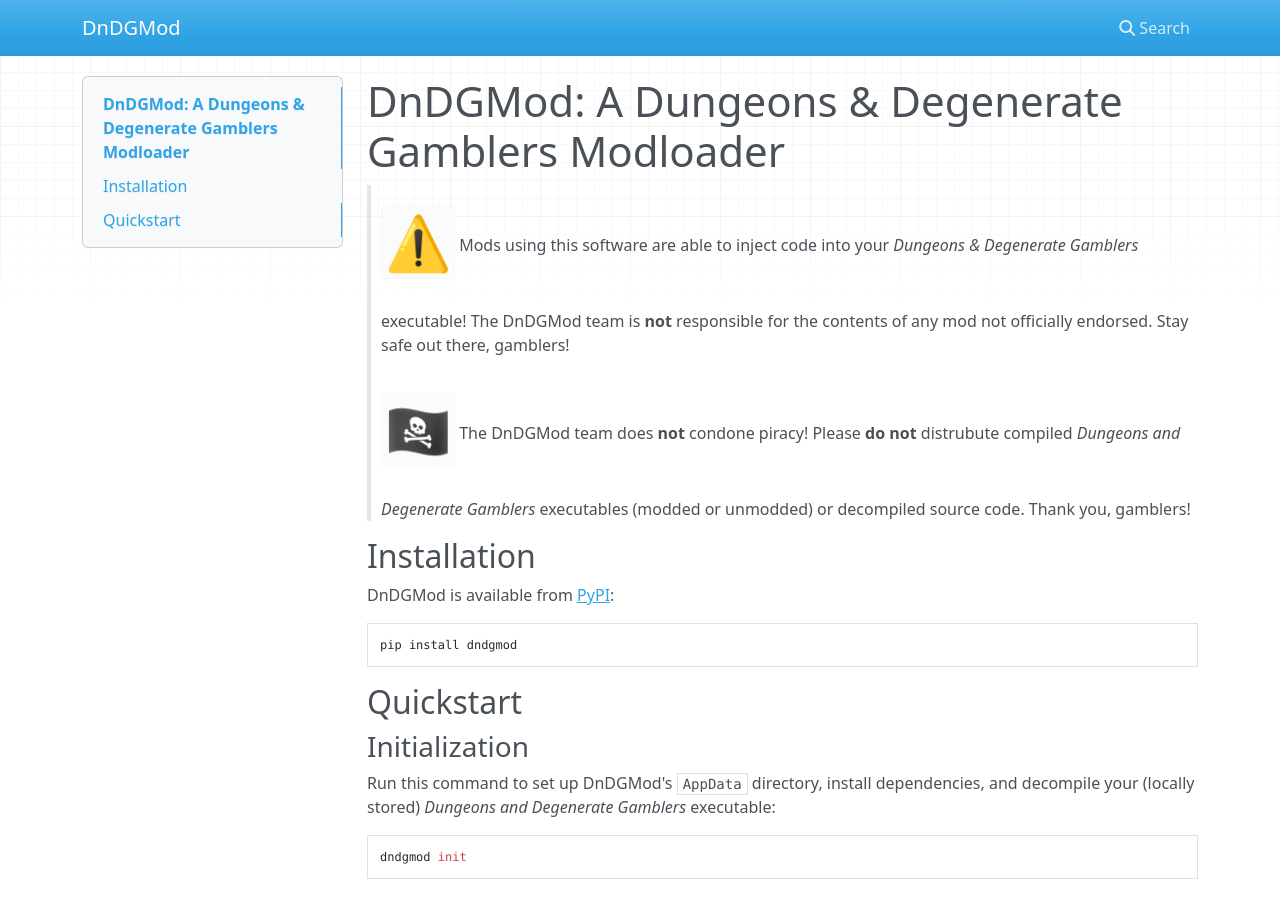
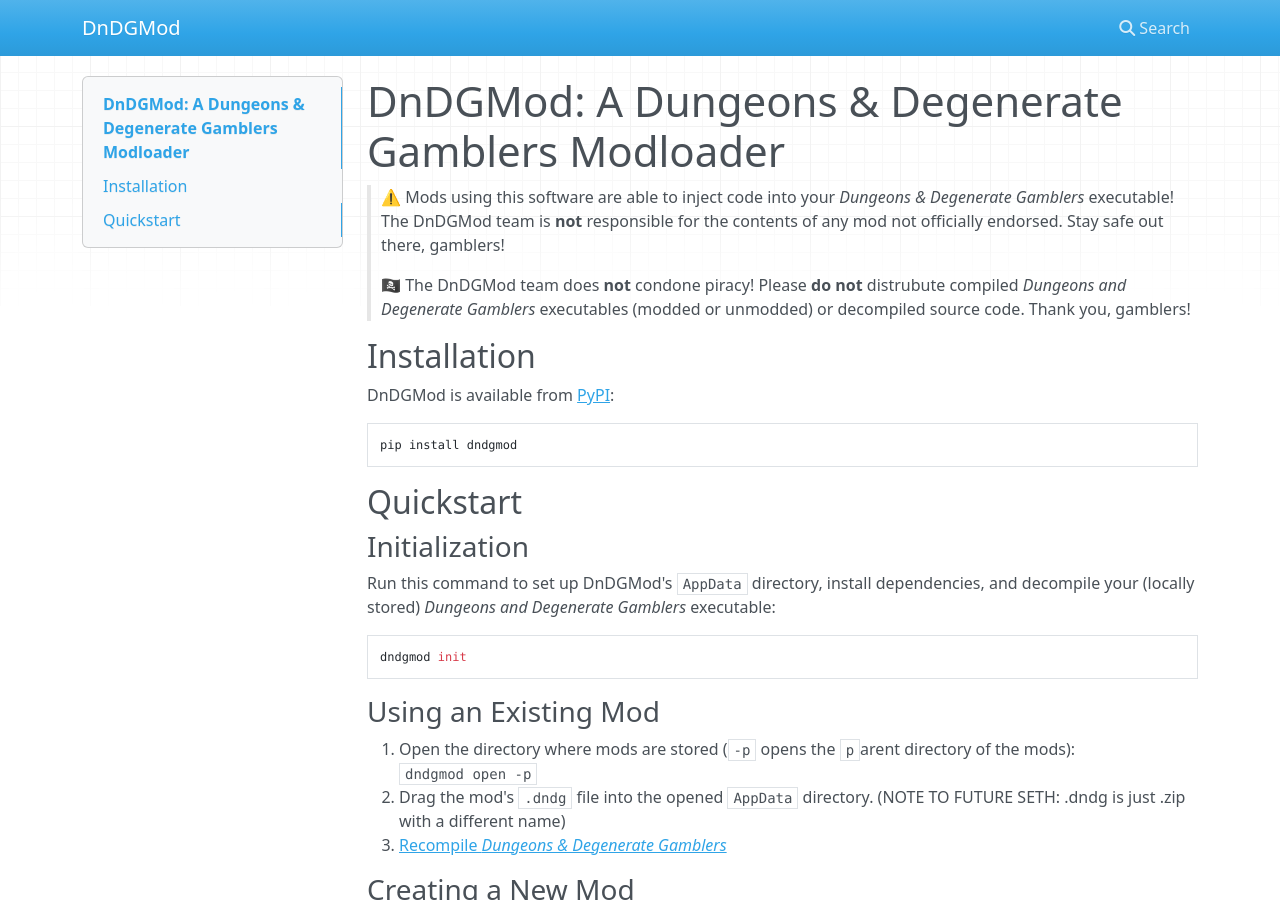
Before and after one commit to DnDGMod/DnDGMod, an MkDocs documentation site: the page built from docs/index.md, in a window 1280 px wide and 900 px high. Built offline with MkDocs 1.6.1, drawn with Linux system fonts in a browser that asks for light colours; nearby versions of some CDN libraries; emoji names are drawn with the system emoji font.

````diff
--- a/docs/index.md
+++ b/docs/index.md
@@ -1,9 +1,10 @@
 # DnDGMod: A Dungeons & Degenerate Gamblers Modloader
-> :warning: Mods using this software are able to inject code into your *Dungeons & Degenerate Gamblers* executable!
+> ⚠️ Mods using this software are able to inject code into your *Dungeons & Degenerate Gamblers* executable!
 > The DnDGMod team is **not** responsible for the contents of any mod not officially endorsed. Stay safe out there,
 > gamblers!
 
-> :pirate_flag: The DnDGMod team does **not** condone piracy! Please **do not** distrubute compiled *Dungeons and
+
+> 🏴‍☠️ The DnDGMod team does **not** condone piracy! Please **do not** distrubute compiled *Dungeons and
 > Degenerate Gamblers* executables (modded or unmodded) or decompiled source code. Thank you, gamblers!
 
 ## Installation
@@ -21,21 +22,21 @@ dndgmod init
 ```
 
 ### Using an Existing Mod
-1. Open the directory where mods are stored (`-p` opens the `p`arent directory of the mods):
+1. Open the directory where mods are stored (`-p` opens the `p`arent directory of the mods):<br>
     ```
     dndgmod open -p
     ```
 2. Drag the mod's `.dndg` file into the opened `AppData` directory.
 (NOTE TO FUTURE SETH: .dndg is just .zip with a different name)
-3. [Recompile *Dungeons & Degenerate Gamblers*](#recompile-dungeons--degenerate-gamblers)
+3. [Recompile *Dungeons & Degenerate Gamblers*](#recompile-dungeons-degenerate-gamblers)
 
 ### Creating a New Mod
-1. Create a mod skeleton:
+1. Create a mod skeleton:<br>
    ```
    dndgmod create
    ```
 2. Edit the mod files... (NOTE TO FUTURE SETH: ADD DOCS FOR THIS PART)
-3. [Recompile *Dungeons & Degenerate Gamblers*](#recompile-dungeons--degenerate-gamblers)
+3. [Recompile *Dungeons & Degenerate Gamblers*](#recompile-dungeons-degenerate-gamblers)
 
 ### Recompile *Dungeons & Degenerate Gamblers*
 Run this command to recompile *Dungeons & Degenerate Gamblers* using Godot (which is auto-installed during
--- a/docs/requirements.txt
+++ b/docs/requirements.txt
@@ -1,2 +1 @@
-mkdocs-material
 mkdocs-autorefs
````
